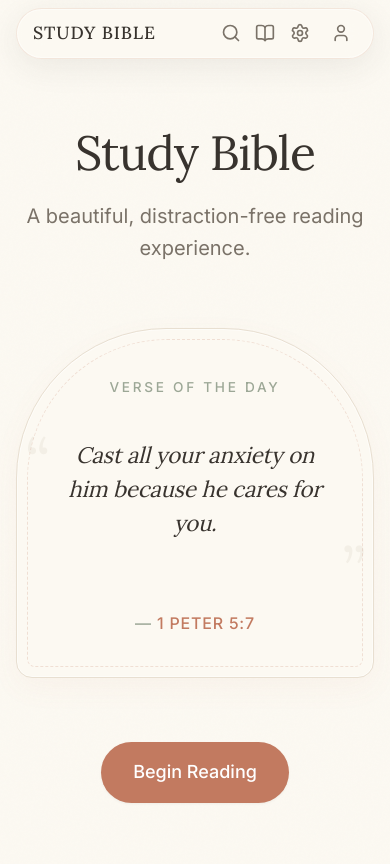
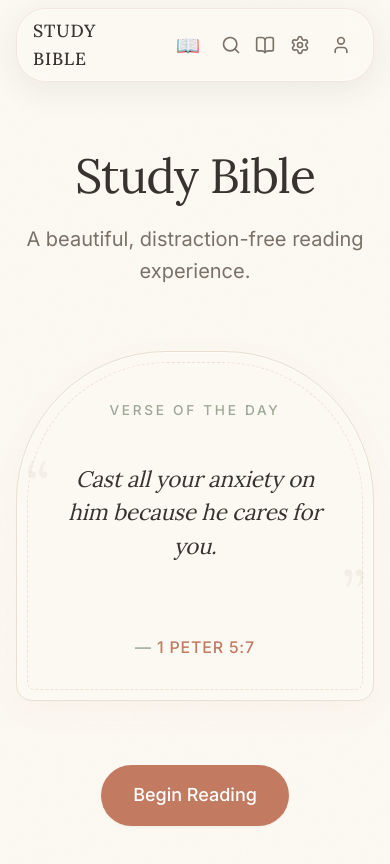
Before and after one commit to lklopfenstein/bible-study, a Next.js app: page / in a window 390 px wide. Shown: the top 864 px of the page. Built offline with nearby package versions, Linux system fonts and the light colour scheme; no server answers.

Commit message:
fix: make mode toggle visible on mobile

```diff
--- a/src/components/layout/Navbar.tsx
+++ b/src/components/layout/Navbar.tsx
@@ -72,8 +72,13 @@ export default function Navbar() {
         )}
 
         <div className={styles.links}>
-          <button onClick={toggleMode} className={styles.link} title="Toggle App Mode">
-            {mode === 'scholar' ? <span style={{ fontSize: '1.2rem' }}>📖</span> : <span style={{ fontSize: '1.2rem' }}>🛡️</span>}
+          <button
+            onClick={toggleMode}
+            className={styles.link}
+            title="Toggle App Mode"
+            style={{ fontSize: '1.2rem' }}
+          >
+            {mode === 'scholar' ? '📖' : '🛡️'}
           </button>
 
           <Link href="/search" className={styles.link}>
```
